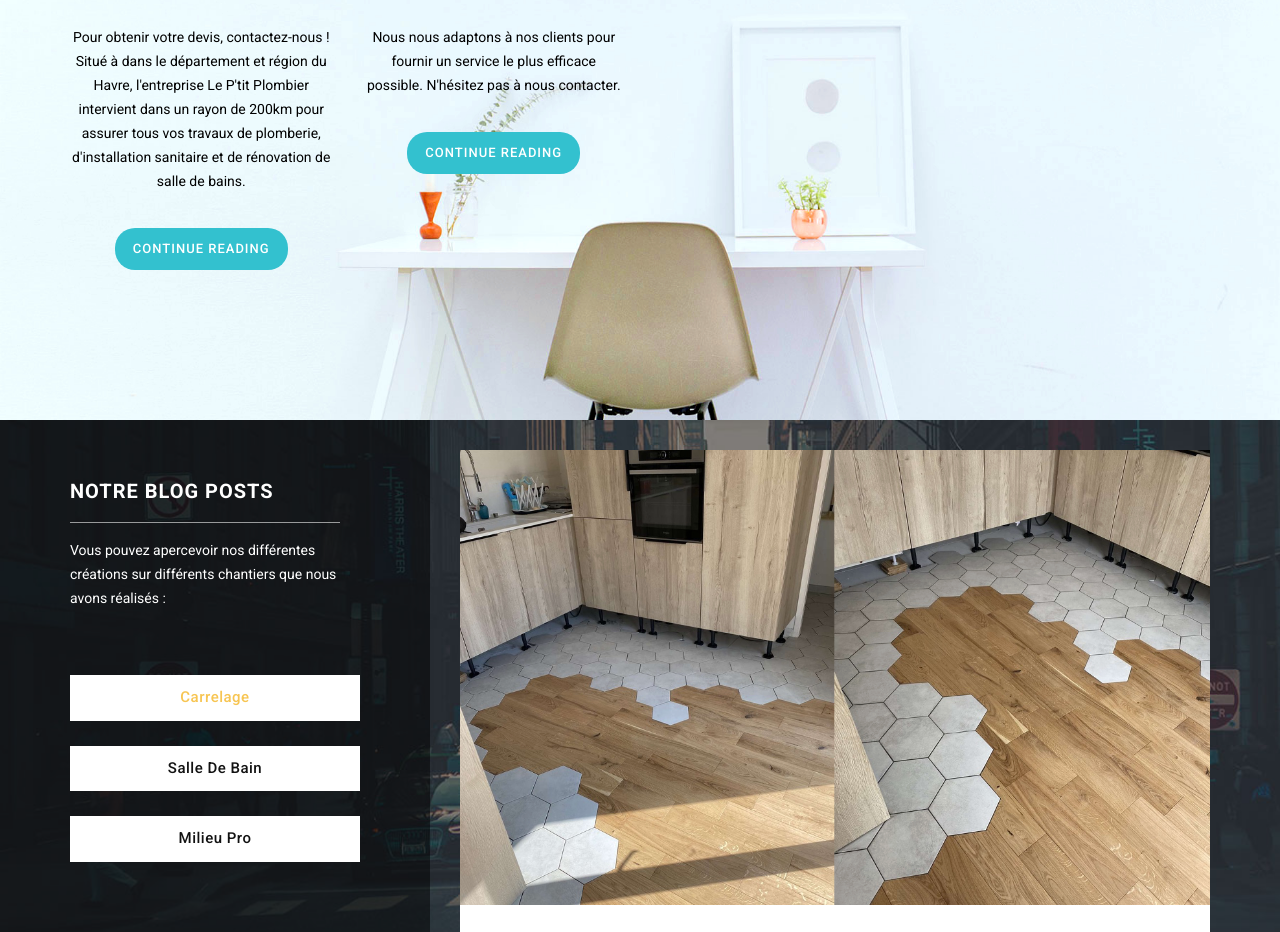
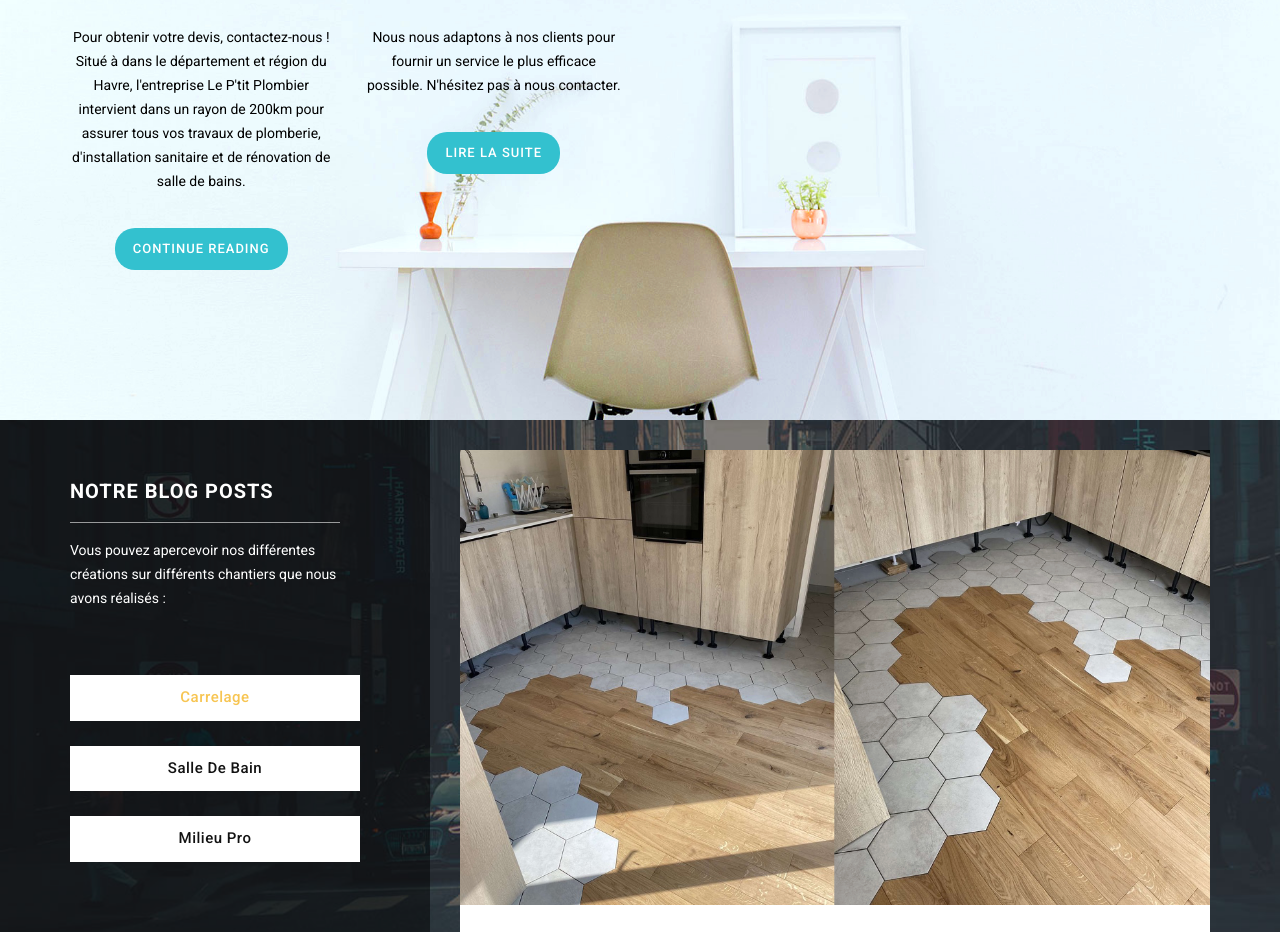
Before and after one commit to Cocostee/LeP-titPLombier, a plain HTML site: page index.html in a window 1280 px wide. Shown: the part 1160-2092 px from the top of the page. Drawn offline with nearby package versions, Linux system fonts and the light colour scheme.

Commit message:
Modification texte support 2

```diff
--- a/index.html
+++ b/index.html
@@ -98,7 +98,7 @@
                         <div class="line-dec"></div>
                         <p>Nous nous adaptons à nos clients pour fournir un service le plus efficace possible. N'hésitez pas à nous contacter. </p>
                         <div class="primary-blue-button">
-                            <a href="#" class="scroll-link" data-id="blog">Continue Reading</a>
+                            <a href="#" class="scroll-link" data-id="blog">Lire la suite</a>
                         </div>
                     </div>
                 </div>
```
